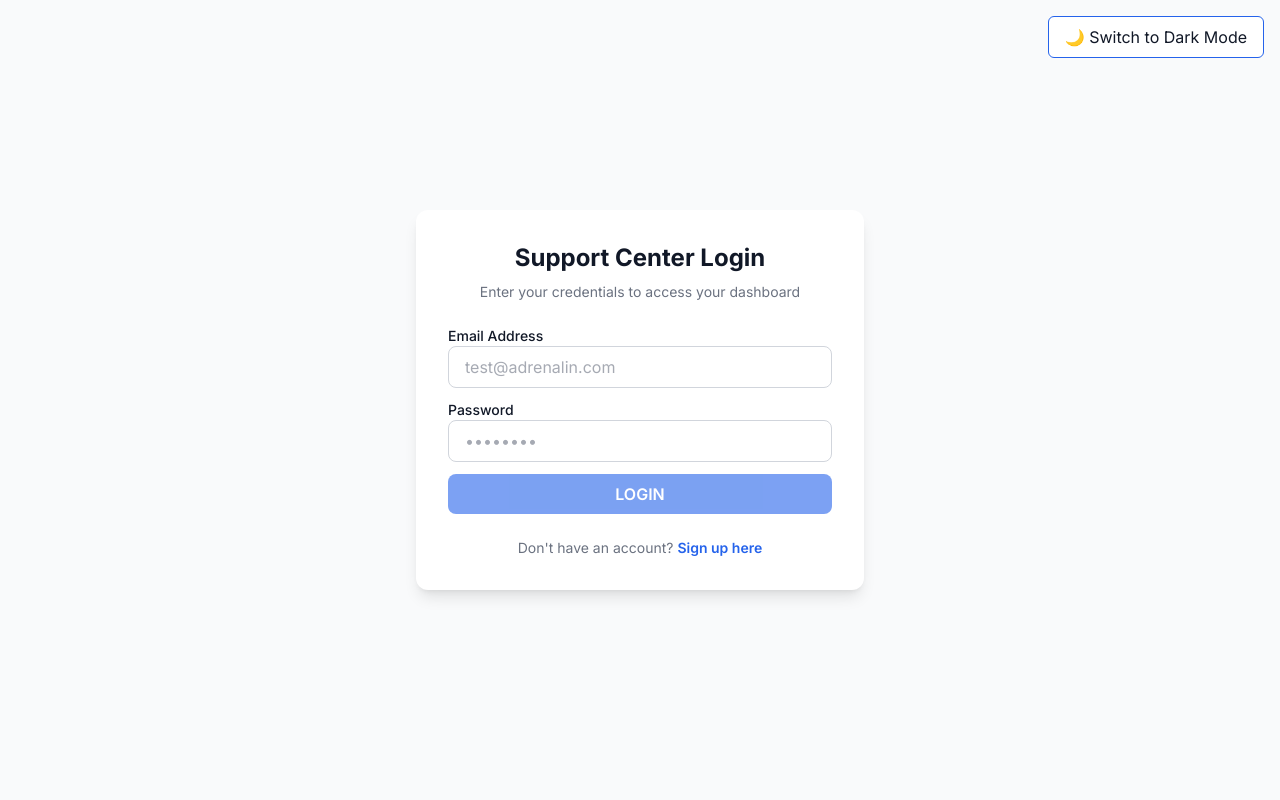
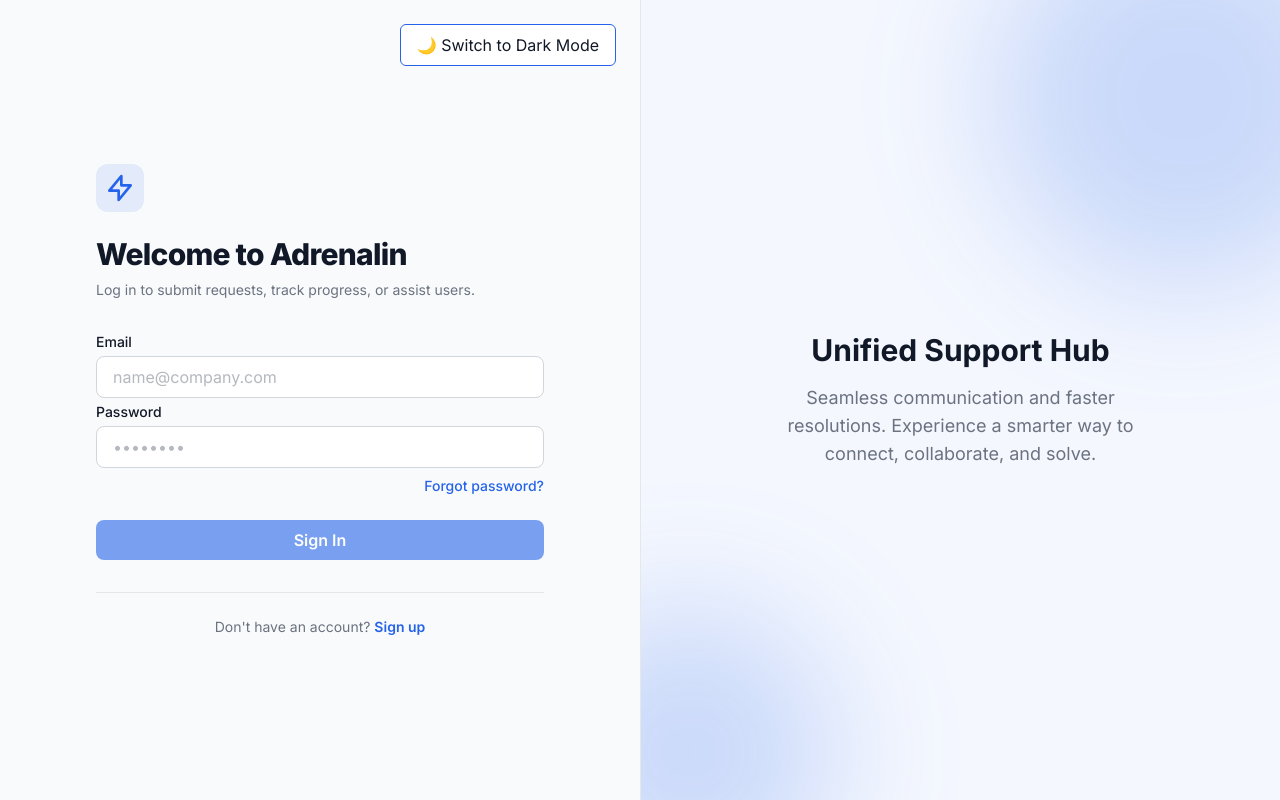
Before and after one commit to Gojo-Satoru-git/FRESH_DESK2.0, an Angular app in the folder frontend/fresh_desk_2.0/: page /login in a window 1280 px wide. Built offline with nearby package versions, Linux system fonts and the light colour scheme.

Commit message:
UI refine

```diff
--- a/frontend/fresh_desk_2.0/src/app/features/auth/login.component.html
+++ b/frontend/fresh_desk_2.0/src/app/features/auth/login.component.html
@@ -1,29 +1,46 @@
-<div
-  class="min-h-screen flex items-center justify-center bg-background p-4 relative transition-colors duration-300"
->
-  <div class="absolute top-4 right-4">
+<div class="min-h-screen flex bg-background transition-colors duration-300">
+  <div class="w-full lg:w-1/2 flex flex-col items-center justify-center p-8 sm:p-12 relative">
+    <div class="absolute top-6 left-6 lg:right-6 lg:left-auto">
       <app-theme-switcher></app-theme-switcher>
     </div>
 
+    <div class="max-w-md w-full space-y-8">
+      <div>
         <div
-    class="max-w-md w-full bg-surface rounded-xl shadow-lg p-8 space-y-6 transition-colors duration-300"
+          class="w-12 h-12 bg-primary/10 text-primary rounded-xl flex items-center justify-center mb-6"
         >
-    <div class="text-center">
-      <h2 class="text-2xl font-bold text-text-main">Support Center Login</h2>
-      <p class="text-sm text-text-muted mt-2">Enter your credentials to access your dashboard</p>
+          <svg class="w-8 h-8" fill="none" stroke="currentColor" viewBox="0 0 24 24">
+            <path
+              stroke-linecap="round"
+              stroke-linejoin="round"
+              stroke-width="2"
+              d="M13 10V3L4 14h7v7l9-11h-7z"
+            ></path>
+          </svg>
+        </div>
+        <h2 class="text-3xl font-extrabold text-text-main tracking-tight">Welcome to Adrenalin</h2>
+        <p class="text-sm text-text-muted mt-2">
+          Log in to submit requests, track progress, or assist users.
+        </p>
       </div>
 
-    <form [formGroup]="loginForm" (ngSubmit)="onSubmit()" class="space-y-5">
-      <div class="my-3">
+      @if (errorMessage()) {
+        <div class="bg-red-50 dark:bg-red-900/30 border-l-4 border-red-500 p-4 rounded-md">
+          <p class="text-sm text-red-700 dark:text-red-400">{{ errorMessage() }}</p>
+        </div>
+      }
+
+      <form [formGroup]="loginForm" (ngSubmit)="onSubmit()" class="space-y-6">
+        <div class="space-y-5">
           <app-ui-input
             id="email"
-          label="Email Address"
+            label="Email"
             type="email"
-          placeholder="test@adrenalin.com"
+            placeholder="name@company.com"
             [control]="$any(loginForm.get('email'))"
           ></app-ui-input>
-      </div>
-      <div class="my-3">
+
+          <div class="space-y-1">
             <app-ui-input
               id="password"
               label="Password"
@@ -31,16 +48,19 @@
               placeholder="••••••••"
               [control]="$any(loginForm.get('password'))"
             ></app-ui-input>
+            <div class="flex justify-end mt-1">
+              <a
+                href="#"
+                class="text-sm font-medium text-primary hover:text-primary-hover transition-colors"
+                >Forgot password?</a
+              >
             </div>
-      <div class="my-3">
+          </div>
+        </div>
+
         <app-ui-button type="submit" [disabled]="isLoading() || loginForm.invalid">
           @if (isLoading()) {
-            <svg
-              class="animate-spin h-5 w-5 text-white"
-              xmlns="http://www.w3.org/2000/svg"
-              fill="none"
-              viewBox="0 0 24 24"
-            >
+            <svg class="animate-spin h-5 w-5 text-white" fill="none" viewBox="0 0 24 24">
               <circle
                 class="opacity-25"
                 cx="12"
@@ -56,21 +76,37 @@
               ></path>
             </svg>
           } @else {
-            <span>LOGIN</span>
+            <span>Sign In</span>
           }
         </app-ui-button>
-      </div>
       </form>
-    <div class="text-center mt-6">
+
+      <div class="text-center mt-8 pt-6 border-t border-gray-200 dark:border-gray-800">
         <p class="text-sm text-text-muted">
           Don't have an account?
           <a
             routerLink="/signup"
             class="text-primary hover:text-primary-hover font-semibold transition-colors"
+            >Sign up</a
           >
-          Sign up here
-        </a>
         </p>
       </div>
     </div>
   </div>
+
+  <div
+    class="hidden lg:flex lg:w-1/2 bg-surface relative overflow-hidden items-center justify-center border-l border-gray-200 dark:border-gray-800"
+  >
+    <div class="absolute inset-0 bg-primary/5"></div>
+    <div class="absolute -top-24 -right-24 w-96 h-96 bg-primary/20 rounded-full blur-3xl"></div>
+    <div class="absolute -bottom-24 -left-24 w-72 h-72 bg-primary/20 rounded-full blur-3xl"></div>
+
+    <div class="relative z-10 text-center max-w-md px-8">
+      <h3 class="text-3xl font-bold text-text-main mb-4">Unified Support Hub</h3>
+      <p class="text-lg text-text-muted">
+        Seamless communication and faster resolutions. Experience a smarter way to connect,
+        collaborate, and solve.
+      </p>
+    </div>
+  </div>
+</div>
--- a/frontend/fresh_desk_2.0/src/app/features/auth/signup.component.ts
+++ b/frontend/fresh_desk_2.0/src/app/features/auth/signup.component.ts
@@ -4,20 +4,35 @@ import { ReactiveFormsModule, FormControl, FormGroup, Validators } from '@angula
 import { UiInputComponent } from '../../shared/components/ui-input/ui-input.component';
 import { UiButtonComponent } from '../../shared/components/ui-button/ui-button.component';
 import { passwordMatchValidator } from '../../core/validators/password-match.validator';
+import { ThemeSwitcherComponent } from '../../core/theme/theme-switcher.component';
 
 @Component({
   selector: 'app-signup',
   standalone: true,
-  imports: [ReactiveFormsModule, RouterLink, UiInputComponent, UiButtonComponent],
-  template: `t
-    <div class="min-h-screen flex items-center justify-center bg-background p-4 relative transition-colors duration-300">
+  imports: [
+    ReactiveFormsModule,
+    RouterLink,
+    UiInputComponent,
+    UiButtonComponent,
+    ThemeSwitcherComponent,
+  ],
+  template: `
+    <div class="min-h-screen flex bg-background transition-colors duration-300">
+      <div
+        class="w-full lg:w-1/2 flex flex-col items-center justify-center p-8 sm:p-12 relative overflow-y-auto"
+      >
+        <div class="absolute top-6 left-6 lg:right-6 lg:left-auto">
+          <app-theme-switcher></app-theme-switcher>
+        </div>
 
-
-      <div class="max-w-xl w-full bg-surface rounded-xl shadow-lg p-8 space-y-6 transition-colors duration-300">
-
-        <div class="text-center">
-          <h2 class="text-2xl font-bold text-text-main">Create an Account</h2>
-          <p class="text-sm text-text-muted mt-2">Register to access the customer support portal</p>
+        <div class="max-w-md w-full space-y-8 my-auto py-8">
+          <div>
+            <h2 class="text-3xl font-extrabold text-text-main tracking-tight">
+              Create your account
+            </h2>
+            <p class="text-sm text-text-muted mt-2">
+              Set up your profile to start submitting and tracking support requests.
+            </p>
           </div>
 
           @if (errorMessage()) {
@@ -25,23 +40,22 @@ import { passwordMatchValidator } from '../../core/validators/password-match.val
               <p class="text-sm text-red-700 dark:text-red-400">{{ errorMessage() }}</p>
             </div>
           }
-
           @if (successMessage()) {
-          <div class="bg-green-50 dark:bg-green-900/30 border-l-4 border-green-500 p-4 rounded-md">
+            <div
+              class="bg-green-50 dark:bg-green-900/30 border-l-4 border-green-500 p-4 rounded-md"
+            >
               <p class="text-sm text-green-700 dark:text-green-400">{{ successMessage() }}</p>
             </div>
           }
 
-        <form [formGroup]="signupForm" (ngSubmit)="onSubmit()" class="space-y-5">
-
-          <div class="grid grid-cols-1 md:grid-cols-2 gap-4">
+          <form [formGroup]="signupForm" (ngSubmit)="onSubmit()" class="space-y-6">
+            <div class="grid grid-cols-1 md:grid-cols-2 gap-5">
               <app-ui-input
                 id="firstName"
                 label="First Name"
                 placeholder="Jane"
                 [control]="$any(signupForm.get('firstName'))"
               ></app-ui-input>
-
               <app-ui-input
                 id="lastName"
                 label="Last Name"
@@ -58,57 +72,122 @@ import { passwordMatchValidator } from '../../core/validators/password-match.val
               [control]="$any(signupForm.get('email'))"
             ></app-ui-input>
 
-          <div class="grid grid-cols-1 md:grid-cols-2 gap-4">
+            <div class="space-y-5">
+              <div class="space-y-1">
                 <app-ui-input
                   id="password"
                   label="Password"
                   type="password"
-              placeholder="••••••••"
+                  placeholder="••••••••••••••"
                   [control]="$any(signupForm.get('password'))"
                 ></app-ui-input>
+
+                @if (
+                  signupForm.get('password')?.touched &&
+                  signupForm.get('password')?.hasError('strongPassword')
+                ) {
+                  <div
+                    class="text-xs text-red-500 dark:text-red-400 flex flex-col pl-2 border-l-2 border-red-500 mt-1 space-y-0.5"
+                  >
+                    @if (signupForm.get('password')?.errors?.['strongPassword'].missingUpper) {
+                      <span>• Must contain at least 1 uppercase letter</span>
+                    }
+                    @if (signupForm.get('password')?.errors?.['strongPassword'].missingNumber) {
+                      <span>• Must contain at least 1 number</span>
+                    }
+                    @if (signupForm.get('password')?.errors?.['strongPassword'].missingSpecial) {
+                      <span>• Must contain at least 1 special character</span>
+                    }
+                  </div>
+                }
+              </div>
 
               <div class="space-y-1">
                 <app-ui-input
                   id="confirmPassword"
                   label="Confirm Password"
                   type="password"
-                placeholder="••••••••"
+                  placeholder="••••••••••••••"
                   [control]="$any(signupForm.get('confirmPassword'))"
                 ></app-ui-input>
-
-              @if (signupForm.get('confirmPassword')?.touched && signupForm.get('confirmPassword')?.hasError('passwordMismatch')) {
+                @if (
+                  signupForm.get('confirmPassword')?.touched &&
+                  signupForm.get('confirmPassword')?.hasError('passwordMismatch')
+                ) {
                   <span class="text-xs text-red-500 dark:text-red-400">Passwords do not match</span>
                 }
               </div>
             </div>
 
-          <app-ui-button
-            type="submit"
-            [disabled]="isLoading() || signupForm.invalid"
-          >
+            <app-ui-button type="submit" [disabled]="isLoading() || signupForm.invalid">
               @if (isLoading()) {
-              <svg class="animate-spin h-5 w-5 text-white" xmlns="http://www.w3.org/2000/svg" fill="none" viewBox="0 0 24 24">
-                <circle class="opacity-25" cx="12" cy="12" r="10" stroke="currentColor" stroke-width="4"></circle>
-                <path class="opacity-75" fill="currentColor" d="M4 12a8 8 0 018-8V0C5.373 0 0 5.373 0 12h4zm2 5.291A7.962 7.962 0 014 12H0c0 3.042 1.135 5.824 3 7.938l3-2.647z"></path>
+                <svg class="animate-spin h-5 w-5 text-white" fill="none" viewBox="0 0 24 24">
+                  <circle
+                    class="opacity-25"
+                    cx="12"
+                    cy="12"
+                    r="10"
+                    stroke="currentColor"
+                    stroke-width="4"
+                  ></circle>
+                  <path
+                    class="opacity-75"
+                    fill="currentColor"
+                    d="M4 12a8 8 0 018-8V0C5.373 0 0 5.373 0 12h4zm2 5.291A7.962 7.962 0 014 12H0c0 3.042 1.135 5.824 3 7.938l3-2.647z"
+                  ></path>
                 </svg>
               } @else {
-              <span>CREATE ACCOUNT</span>
+                <span>Create Account</span>
               }
             </app-ui-button>
+          </form>
 
-          <div class="text-center mt-4">
+          <div class="text-center mt-8 pt-6 border-t border-gray-200 dark:border-gray-800">
             <p class="text-sm text-text-muted">
               Already have an account?
-              <a routerLink="/login" class="text-primary hover:text-primary-hover font-semibold transition-colors">
-                Log in here
-              </a>
+              <a
+                routerLink="/login"
+                class="text-primary hover:text-primary-hover font-semibold transition-colors"
+                >Log in here</a
+              >
             </p>
           </div>
-
-        </form>
         </div>
       </div>
-  `
+
+      <div
+        class="hidden lg:flex lg:w-1/2 bg-surface relative overflow-hidden items-center justify-center border-l border-gray-200 dark:border-gray-800"
+      >
+        <div class="absolute inset-0 bg-primary/5"></div>
+        <div class="absolute top-1/4 -left-24 w-80 h-80 bg-primary/20 rounded-full blur-3xl"></div>
+        <div
+          class="absolute bottom-1/4 -right-24 w-80 h-80 bg-primary/20 rounded-full blur-3xl"
+        ></div>
+
+        <div class="relative z-10 text-center max-w-md px-8">
+          <div class="grid grid-cols-2 gap-4 mb-8 opacity-80">
+            <div
+              class="h-24 bg-background rounded-lg shadow-sm border border-gray-200 dark:border-gray-700 p-4 flex flex-col justify-between"
+            >
+              <div class="h-2 w-1/2 bg-primary/40 rounded"></div>
+              <div class="h-8 w-full bg-primary/10 rounded"></div>
+            </div>
+            <div
+              class="h-24 bg-background rounded-lg shadow-sm border border-gray-200 dark:border-gray-700 p-4 flex flex-col justify-between"
+            >
+              <div class="h-2 w-2/3 bg-primary/40 rounded"></div>
+              <div class="h-8 w-full bg-primary/10 rounded"></div>
+            </div>
+          </div>
+          <h3 class="text-3xl font-bold text-text-main mb-4">Always here to help</h3>
+          <p class="text-lg text-text-muted">
+            Get priority assistance, browse our knowledge base, and track your resolutions in
+            real-time.
+          </p>
+        </div>
+      </div>
+    </div>
+  `,
 })
 export class SignupComponent {
   private router = inject(Router);
@@ -118,13 +197,16 @@ export class SignupComponent {
   successMessage = signal<string | null>(null);
 
   // The Form Group with the custom validator attached to the parent group
-  signupForm = new FormGroup({
+  signupForm = new FormGroup(
+    {
       firstName: new FormControl('', [Validators.required]),
       lastName: new FormControl('', [Validators.required]),
       email: new FormControl('', [Validators.required, Validators.email]),
       password: new FormControl('', [Validators.required, Validators.minLength(14)]),
-    confirmPassword: new FormControl('', [Validators.required])
-  }, { validators: passwordMatchValidator });
+      confirmPassword: new FormControl('', [Validators.required]),
+    },
+    { validators: passwordMatchValidator },
+  );
 
   onSubmit() {
     if (this.signupForm.invalid) {
@@ -146,7 +228,6 @@ export class SignupComponent {
       setTimeout(() => {
         this.router.navigate(['/login']);
       }, 2000);
-
     }, 1500);
   }
 }
--- a/frontend/fresh_desk_2.0/src/app/shared/components/ui-input/ui-input.component.ts
+++ b/frontend/fresh_desk_2.0/src/app/shared/components/ui-input/ui-input.component.ts
@@ -6,39 +6,52 @@ import { FormControl, ReactiveFormsModule } from '@angular/forms';
   standalone: true,
   imports: [ReactiveFormsModule],
   template: `
-    <div class="">
-      <label [for]="id()" class="block text-sm font-medium text-text-main">
+    <div class="space-y-1 w-full">
+
+      <label [for]="id()" class="block text-sm font-medium text-text-main transition-colors">
         {{ label() }}
       </label>
 
+      <div class="relative transition-all">
         <input
           [id]="id()"
           [type]="type()"
           [formControl]="control()"
           [placeholder]="placeholder()"
-        class="w-full px-4 py-2 bg-surface text-text-main border border-gray-300 dark:border-gray-600 rounded-lg focus:ring-2 focus:ring-primary focus:border-primary outline-none transition-all placeholder:text-text-muted/60"
+          class="w-full px-4 py-2 bg-surface text-text-main border border-gray-300 dark:border-gray-700 rounded-lg focus:ring-2 focus:ring-primary focus:border-primary outline-none transition-all placeholder:text-text-muted/50"
           [class.border-red-500]="control().touched && control().invalid"
+          [class.dark:border-red-500]="control().touched && control().invalid"
+          [attr.autocomplete]="autocomplete()"
         />
+      </div>
 
+      <div class="overflow-hidden transition-all duration-300"
+           [style.maxHeight]="(control().touched && control().invalid) ? '40px' : '0px'">
+
+        <div class="pt-1">
           @if (control().touched && control().hasError('required')) {
-        <span class="text-xs text-red-500 dark:text-red-400">{{ label() }} is required</span>
+            <span class="text-xs font-medium text-red-500 dark:text-red-400">{{ label() }} is required</span>
           }
           @if (control().touched && control().hasError('email')) {
-        <span class="text-xs text-red-500 dark:text-red-400">Please enter a valid email format</span>
+            <span class="text-xs font-medium text-red-500 dark:text-red-400">Please enter a valid email format</span>
           }
           @if (control().touched && control().hasError('minlength')) {
-        <span class="text-xs text-red-500 dark:text-red-400">Must be at least {{ control().errors?.['minlength'].requiredLength }} characters</span>
+            <span class="text-xs font-medium text-red-500 dark:text-red-400">Must be at least {{ control().errors?.['minlength'].requiredLength }} characters</span>
           }
+          </div>
+      </div>
+
     </div>
   `
 })
 export class UiInputComponent {
-  // Required inputs must be provided by the parent
+  // Required inputs from the parent
   control = input.required<FormControl>();
   label = input.required<string>();
   id = input.required<string>();
 
-  // Optional inputs with defaults
-  type = input<'text' | 'email' | 'password'>('text');
+  // Optional configuration
+  type = input<'text' | 'email' | 'password' | 'number'>('text');
   placeholder = input<string>('');
+  autocomplete = input<string>('off'); // Good practice for custom inputs
 }
```
Also changed, not shown: 8 other files (tests, documents, lock files or other folders). Lines whose indentation alone changed are shown as unchanged.
